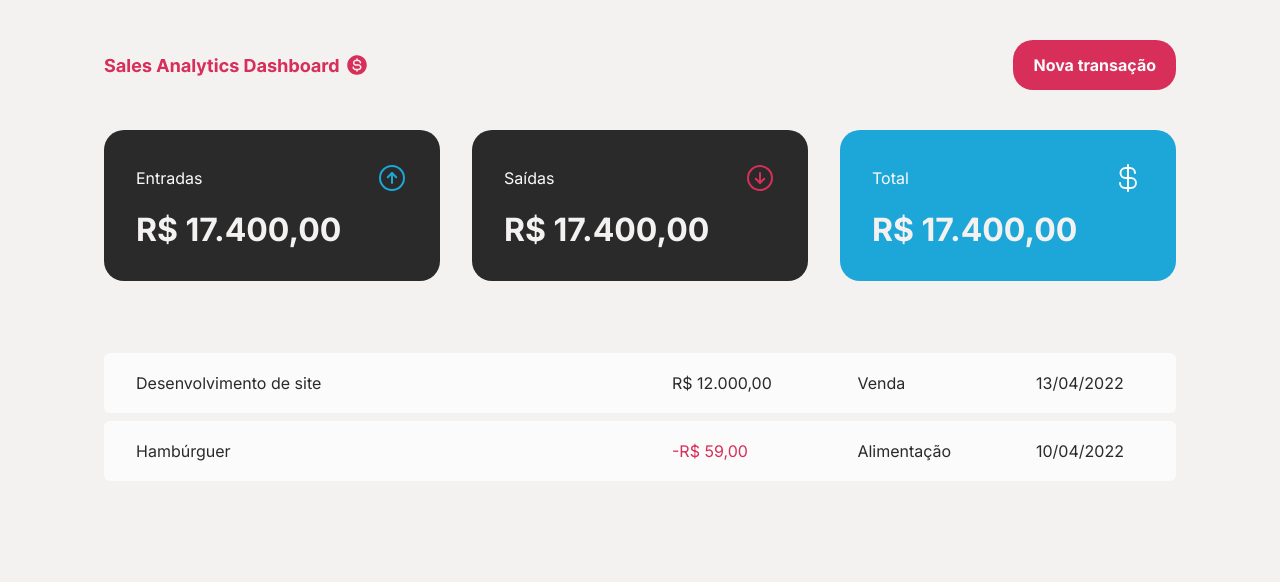
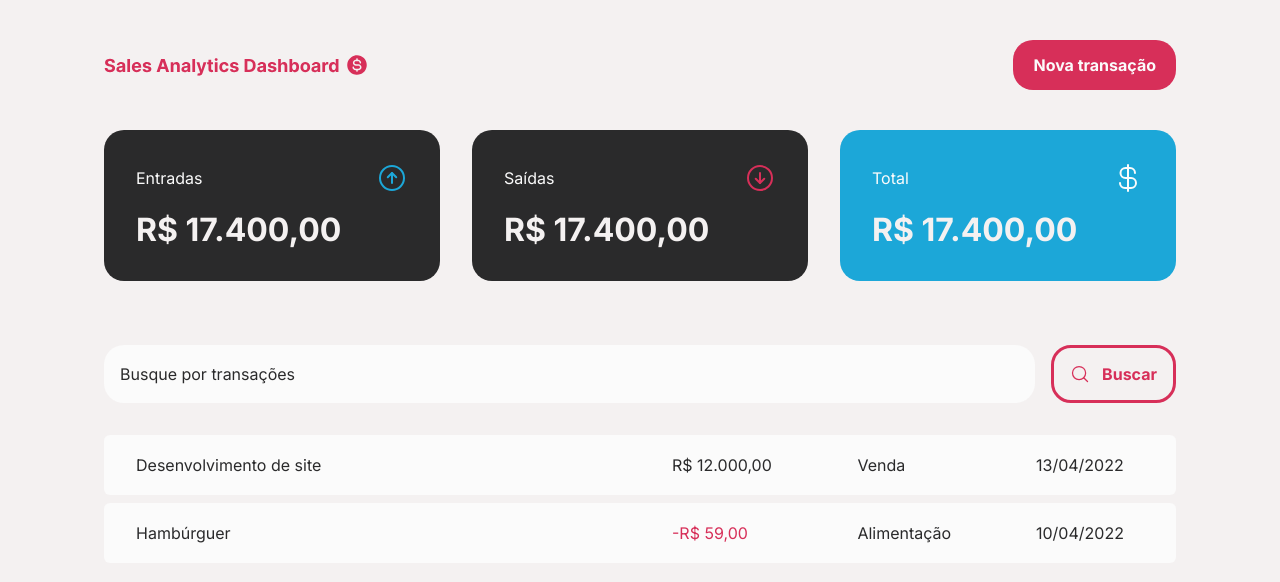
Before and after one commit to GuiCPessoa/Sales_Dashboard, a React (Vite) app: page / in a window 1280 px wide. Shown: the top 582 px of the page. Built offline with nearby package versions, Linux system fonts and the light colour scheme.

Commit message:
Search form

```diff
--- /dev/null
+++ b/src/pages/Transactions/components/SearchForm/index.tsx
@@ -0,0 +1,15 @@
+import { MagnifyingGlass } from "phosphor-react";
+import { SearchFormContainer } from "./styles";
+
+export function SearchForm() {
+    return (
+        <SearchFormContainer>
+            <input type="text" placeholder="Busque por transações"/>
+
+            <button type="submit">
+                <MagnifyingGlass size={20}/>
+                Buscar
+            </button>
+        </SearchFormContainer>
+    )
+}
--- /dev/null
+++ b/src/pages/Transactions/components/SearchForm/styles.ts
@@ -0,0 +1,39 @@
+import styled from "styled-components";
+
+export const SearchFormContainer = styled.form`
+  display: flex;
+  gap: 1rem;
+  input {
+        flex: 1;
+        border-radius: 20px;
+        border: 0;
+        background: ${props => props.theme["white-100"]};
+        padding: 1rem;
+
+        &::placeholder {
+            color: ${props => props.theme["black"]};
+        }
+  }
+  button {
+    display: flex;
+    align-items: center;
+    gap: 0.75rem;
+    border: 0;
+    padding: 1rem;
+    background: transparent;
+    border: 3px solid ${props => props.theme["red-100"]};
+    color: ${props => props.theme["red-100"]};
+    font-weight: bold;
+    border-radius: 20px;
+    cursor: pointer;
+
+
+
+    &:hover {
+        background: ${props => props.theme["red-100"]};
+        color: ${props => props.theme["white-100"]};
+        border-color: ${props => props.theme["green-500"]};
+        transition: background-color 0.2s, color 0.2s, border-color 0.2s;
+    }
+  }
+`
--- a/src/pages/Transactions/index.tsx
+++ b/src/pages/Transactions/index.tsx
@@ -1,5 +1,6 @@
 import { Header } from "../../components/Header";
 import { Summary } from "../../components/Summary";
+import { SearchForm } from "./components/SearchForm";
 import { PriceHighLight, TransactionsContainer, TransactionsTable } from "./styles";
 
 export function Transactions() {
@@ -8,6 +9,7 @@
         <Header />
         <Summary />
         <TransactionsContainer>
+        <SearchForm/>
           <TransactionsTable>
             <tbody>
               <tr>
--- a/src/pages/Transactions/styles.ts
+++ b/src/pages/Transactions/styles.ts
@@ -17,7 +17,7 @@
     width: 100%;
     border-collapse: separate;
     border-spacing: 0 0.5rem;
-    ///margin-top: 1.5rem;
+    margin-top: 1.5rem;
 
 
     td {
--- a/src/styles/global.ts
+++ b/src/styles/global.ts
@@ -9,7 +9,7 @@
 
     :focus {
             outline: 0;
-            box-shadow: 0 0 0 2px ${props => props.theme.black};
+            box-shadow: 0 0 0 2px;
         }
 
     body {
--- a/src/styles/themes/default.ts
+++ b/src/styles/themes/default.ts
@@ -1,5 +1,5 @@
 export const defaultTheme = {
-    black: '#2A2A2B',
+    'black': '#2A2A2B',
     'blue-100': '#1CA7D8',
 
     'red-100': '#D72F59',
```
